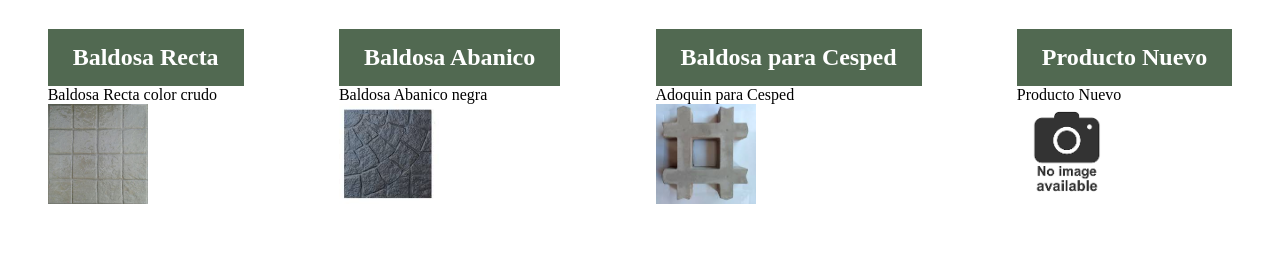
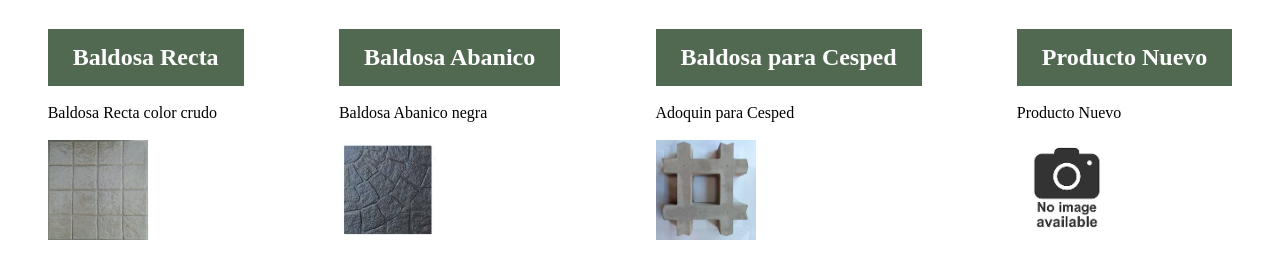
Before and after one commit to serjofre/tp-2, a plain HTML site: page index.html in a window 1280 px wide. Shown: the part 124-402 px from the top of the page. Drawn offline with Linux system fonts and the light colour scheme.

Commit message:
espacios entre objetos

```diff
--- a/css/style.css
+++ b/css/style.css
@@ -32,3 +32,7 @@ h2 {
     padding: 15px 25px;
     text-decoration: none;
 }
+
+ img {
+  text-align: center;
+}
--- a/js/bastick.js
+++ b/js/bastick.js
@@ -27,7 +27,9 @@ const createTask = (tarea) => {
   const tareaHTML = `
     <article>
         <h2 class="fcc-btn" data-id="${tarea.id}">${tarea.nombre}</h2>
+        <br>
         <p>${tarea.texto}</p>
+        <br>
         <img src="img/${foto}" width="100" alt="...">
 
     </article>
--- a/js/mostrarDetalle.js
+++ b/js/mostrarDetalle.js
@@ -72,10 +72,16 @@ const createTask = (tarea) => {
   const tareaHTML = `
     <article>
         <h2 data-id="${tarea.id}">${tarea.texto}</h2>
+        <br>
         <p><strong>Codigo del producto: </strong>${tarea.id}</p>
+        <br>
         <p>${tarea.descripcion}</p>
+        <br>
         <img src="img/${foto}" width="300" alt="...">
+        <br>
+        <br>
         <p><strong>Precio: </strong>$ ${tarea.precio}</p>
+        <br>
         <p> ${ p.textContent}</p>
     </article>
   `;
```
